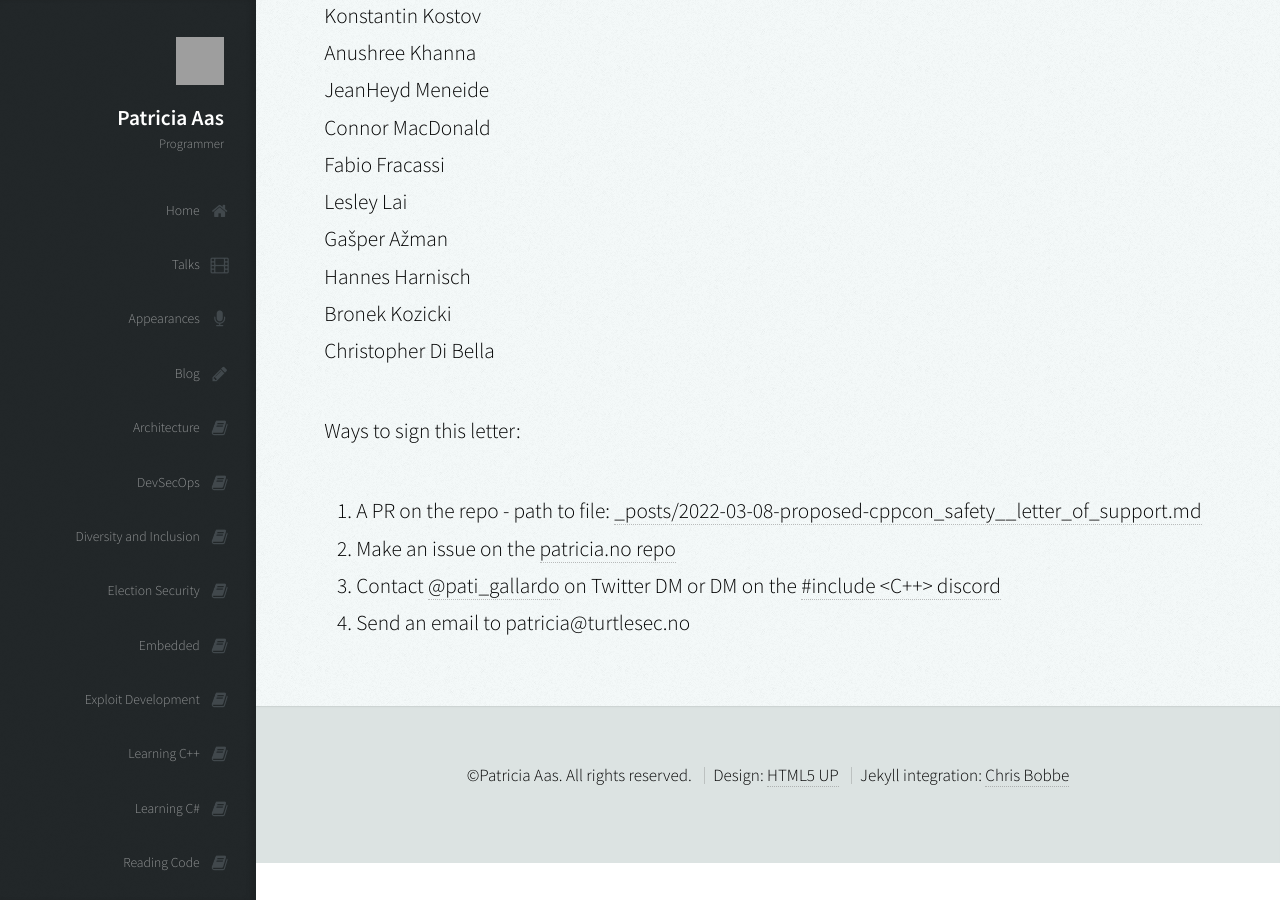
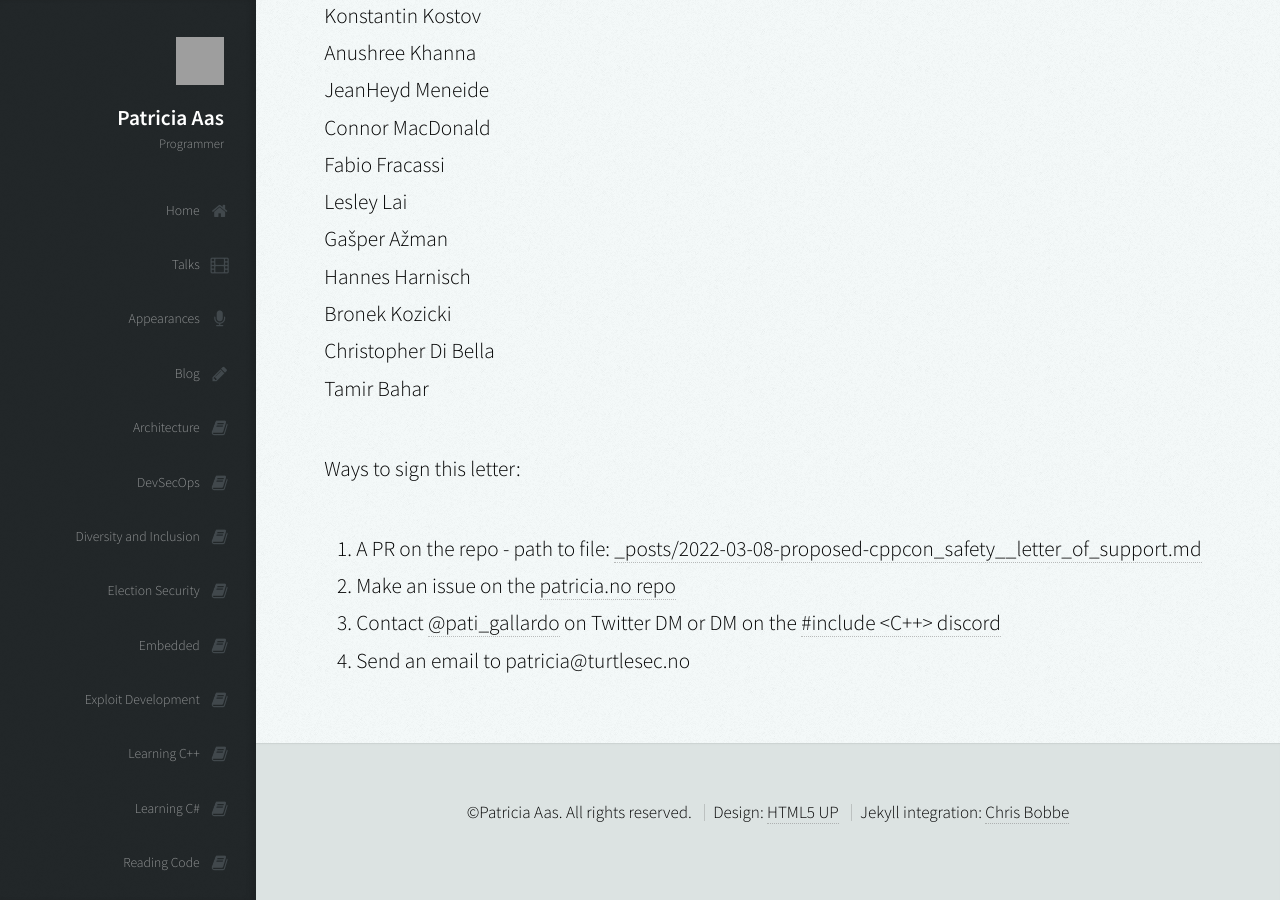
Before and after one commit to patricia-gallardo/patricia-gallardo.github.io, a Jekyll site: the page built from _posts/2022-03-08-proposed-cppcon_safety__letter_of_support.md, in a window 1280 px wide and 900 px high, scrolled down 1118 px. Built offline with Jekyll 4.4.1, drawn with Linux system fonts in a browser that asks for light colours; nearby versions of some CDN libraries; grey boxes are pictures that could not be loaded.

Commit message:
Signed the letter of support

```diff
--- a/_posts/2022-03-08-proposed-cppcon_safety__letter_of_support.md
+++ b/_posts/2022-03-08-proposed-cppcon_safety__letter_of_support.md
@@ -39,6 +39,7 @@ Gašper Ažman <br>
 Hannes Harnisch <br>
 Bronek Kozicki <br>
 Christopher Di Bella <br>
+Tamir Bahar <br>
 
 Ways to sign this letter:
 1. A PR on the repo - path to file: [_posts/2022-03-08-proposed-cppcon_safety__letter_of_support.md][4]
```
